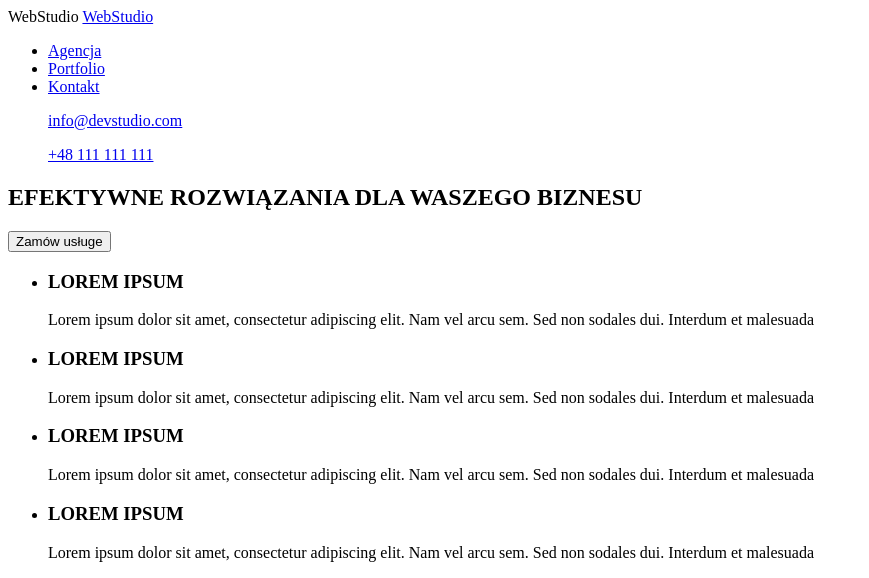
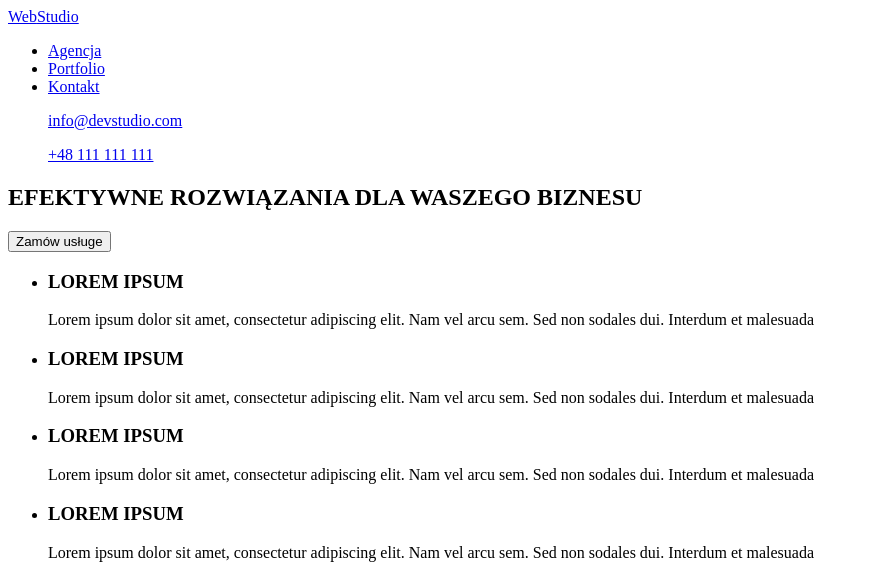
Before and after one commit to PawelKarpe/goit-markup-hw-01, a plain HTML site: page index.html in a window 1280 px wide. Shown: the top 578 px of the page, without its empty margins (0-869 px from the left). Drawn offline with Linux system fonts and the light colour scheme.

Commit message:
first index html init

```diff
--- a/index.html
+++ b/index.html
@@ -11,8 +11,8 @@
 <body>
     <header>
         <nav>
-            <span>Web</span><span>Studio</span>
-                <a href="#">WebStudio</a>
+        <a href="#logo" class="logo" lang="en" title="WebStudio">
+        <span>Web</span><span>Studio</span></a>
             <ul>
                 <li><a href="#">Agencja</a></li>
                 <li><a href="#">Portfolio</a></li>
```
